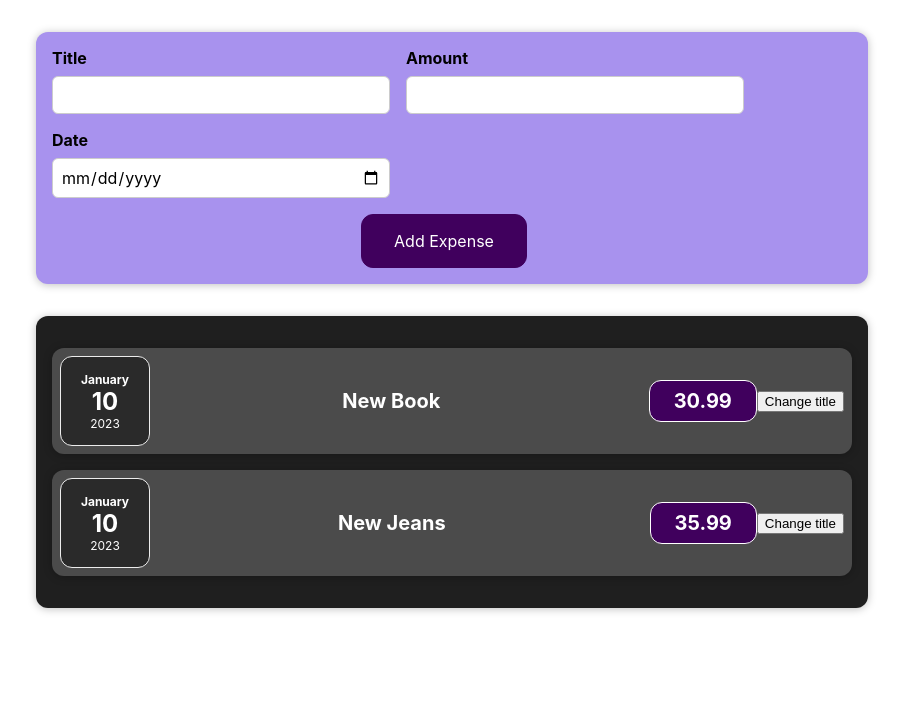
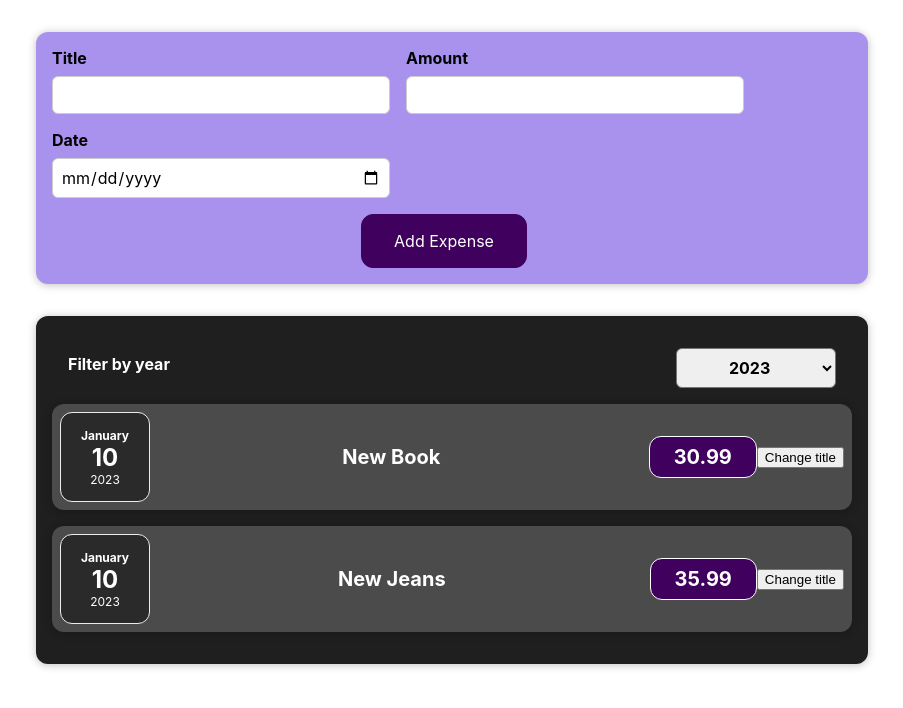
Before and after one commit to gitTanzj/expenses-http, a React (Create React App) app: page / in a window 1280 px wide. Shown: the top 708 px of the page, without its empty margins (188-1091 px from the left). Built offline with nearby package versions, Linux system fonts and the light colour scheme.

Commit message:
ExpensesFilter added

```diff
--- a/src/components/Expenses/Expenses.js
+++ b/src/components/Expenses/Expenses.js
@@ -2,6 +2,7 @@
 import ExpenseItem from './ExpenseItem'
 import "./Expenses.css"
 import Card from '../UI/Card'
+import ExpensesFilter from './ExpensesFilter'
 
 export const Expenses = () => {
 
@@ -18,8 +19,14 @@
       }
     ]
 
+  const addExpenseFilterHandler = (expenseFilter) => {
+    console.log('In Expenses.js')
+    console.log(expenseFilter)
+  }
+
   return (
     <Card className='expenses'>
+        <ExpensesFilter onAddExpenseFilter={addExpenseFilterHandler}/>
           {expenses.map((ob) => (
             <ExpenseItem date={ob.date} title={ob.title} price={ob.price}/>
           ))}
--- /dev/null
+++ b/src/components/Expenses/ExpensesFilter.css
@@ -0,0 +1,24 @@
+.expenses-filter {
+    color: white;
+    padding: 0 1rem;
+}
+
+.expenses-filter__control {
+    display: flex;
+    width: 100%;
+    align-items: center;
+    justify-content: space-between;
+    margin: 1rem 0;
+}
+
+.expenses-filter label {
+    font-weight: bold;
+    margin-bottom: 0.5rem;
+}
+
+.expenses-filter select {
+    font: inherit;
+    padding: 0.5rem 3rem;
+    font-weight: bold;
+    border-radius: 6px;
+}
--- /dev/null
+++ b/src/components/Expenses/ExpensesFilter.js
@@ -0,0 +1,31 @@
+import React from 'react';
+
+import './ExpensesFilter.css';
+
+const ExpensesFilter = (props) => {
+
+    const saveExpenseFilterHandler = (enteredExpenseFilter) => {
+        props.onAddExpenseFilter(enteredExpenseFilter)
+    }
+
+    const selectHandler = (event) => {
+        event.preventDefault()
+        const expenseFilter = event.target.value
+        saveExpenseFilterHandler(expenseFilter)
+    }
+
+    return (
+        <div className='expenses-filter'>
+            <div className='expenses-filter__control'>
+                <label>Filter by year</label>
+                <select onChange={selectHandler}>
+                    <option value='2023'>2023</option>
+                    <option value='2024'>2024</option>
+                    <option value='2025'>2025</option>
+                </select>
+            </div>
+        </div>
+    );
+};
+
+export default ExpensesFilter;
```
Lines whose indentation alone changed are shown as unchanged.
